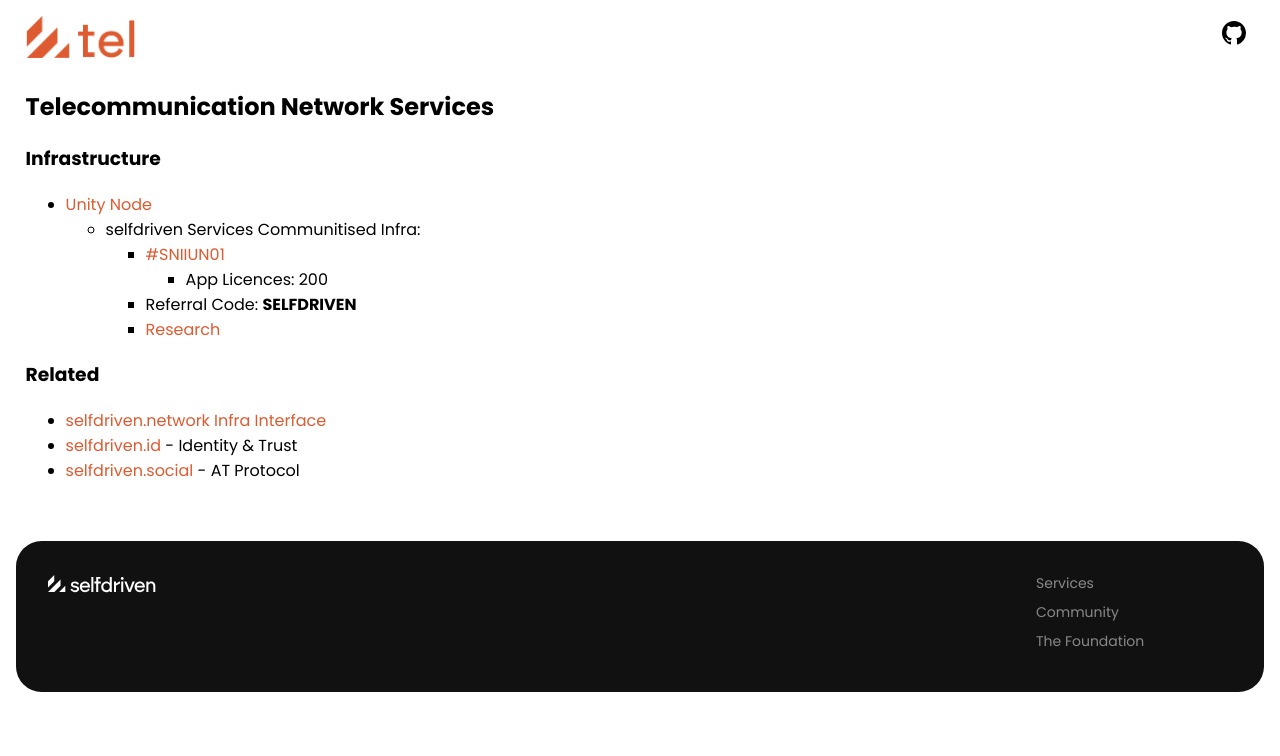
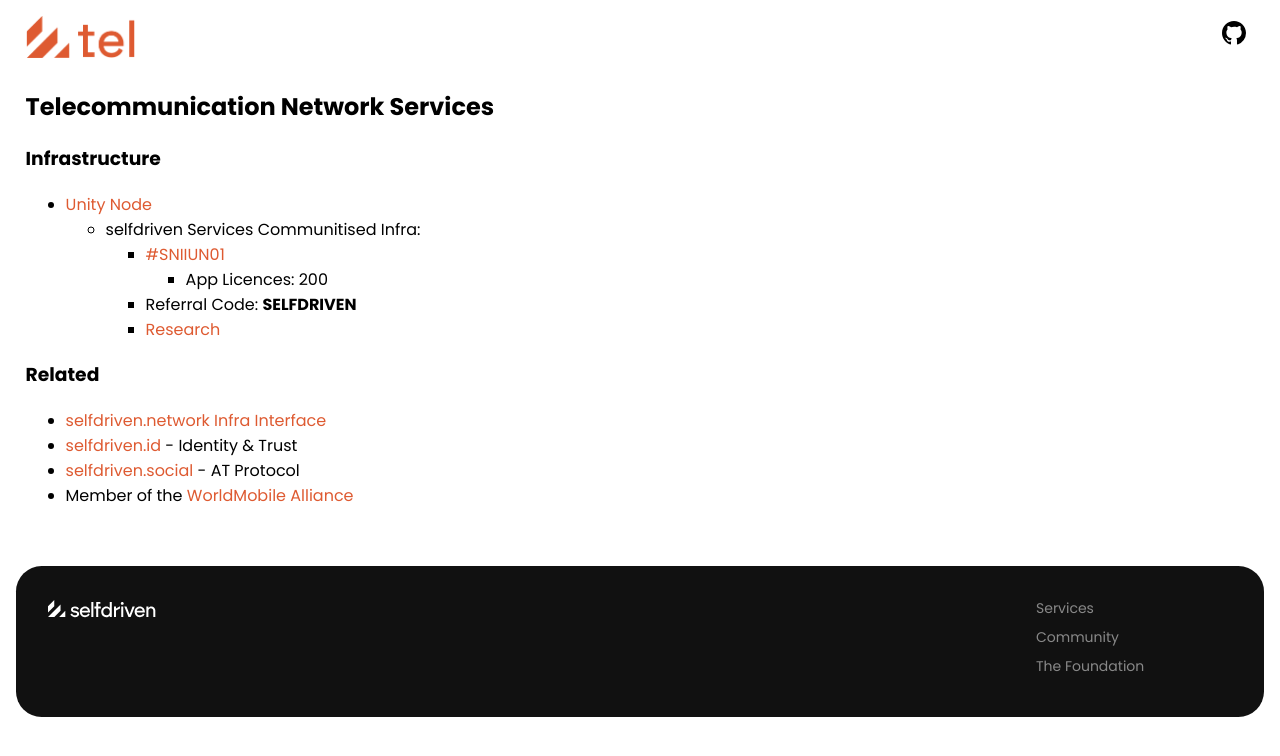
Before and after one commit to selfdriven-services/selfdriven-tel, a Jekyll site: the page built from docs/index.md, in a window 1280 px wide. Shown: the top 756 px of the page. Built offline with Jekyll 4.4.1, drawn with Linux system fonts in a browser that asks for light colours.

Commit message:
Update index.md

```diff
--- a/docs/index.md
+++ b/docs/index.md
@@ -17,3 +17,4 @@
 - [selfdriven.network Infra Interface](https://selfdriven.network/infra-interface)
 - [selfdriven.id](https://selfdriven.id) - Identity & Trust
 - [selfdriven.social](https://selfdriven.social) - AT Protocol
+- Member of the [WorldMobile Alliance](https://www.worldmobilealliance.io/)
```
